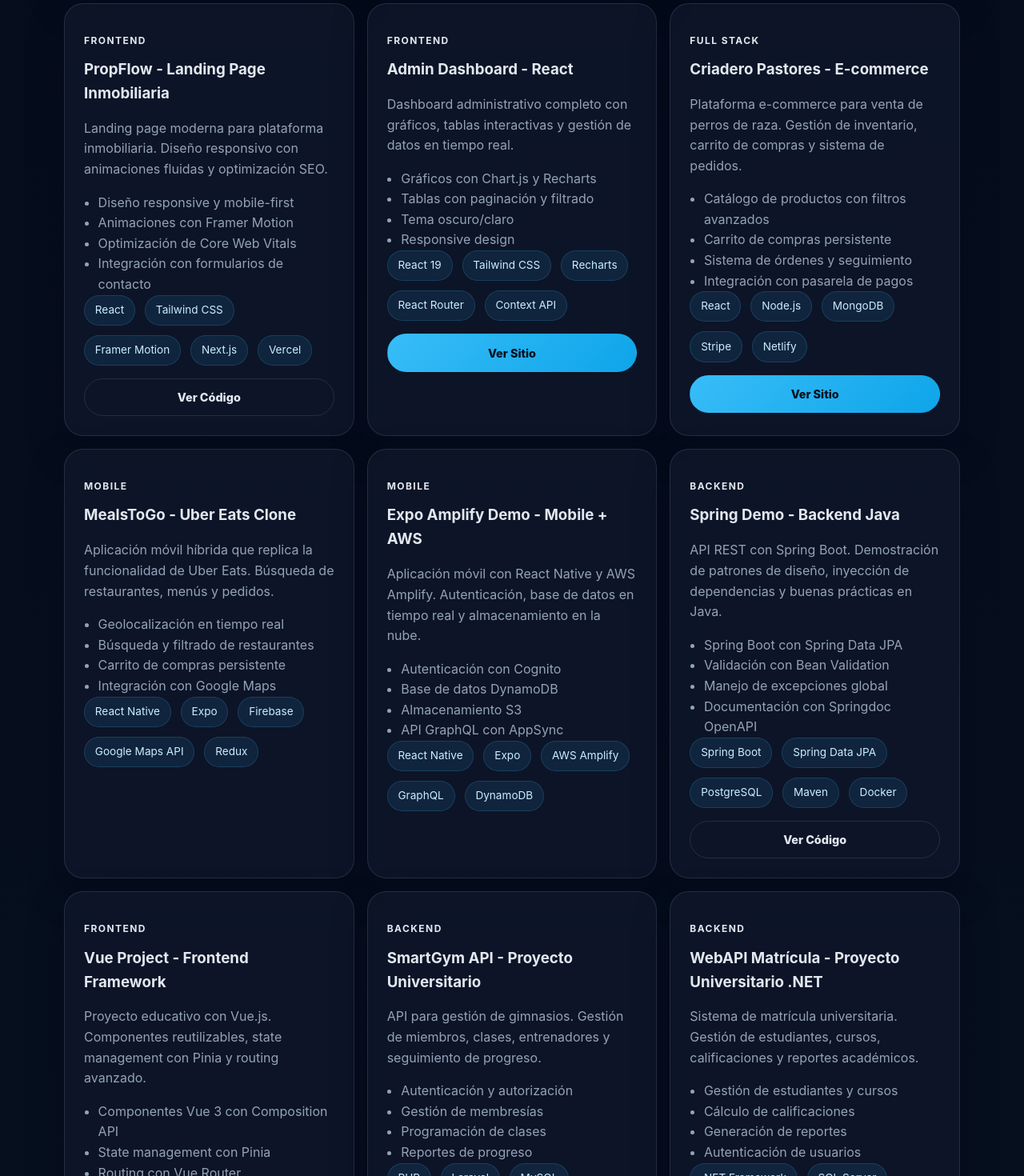
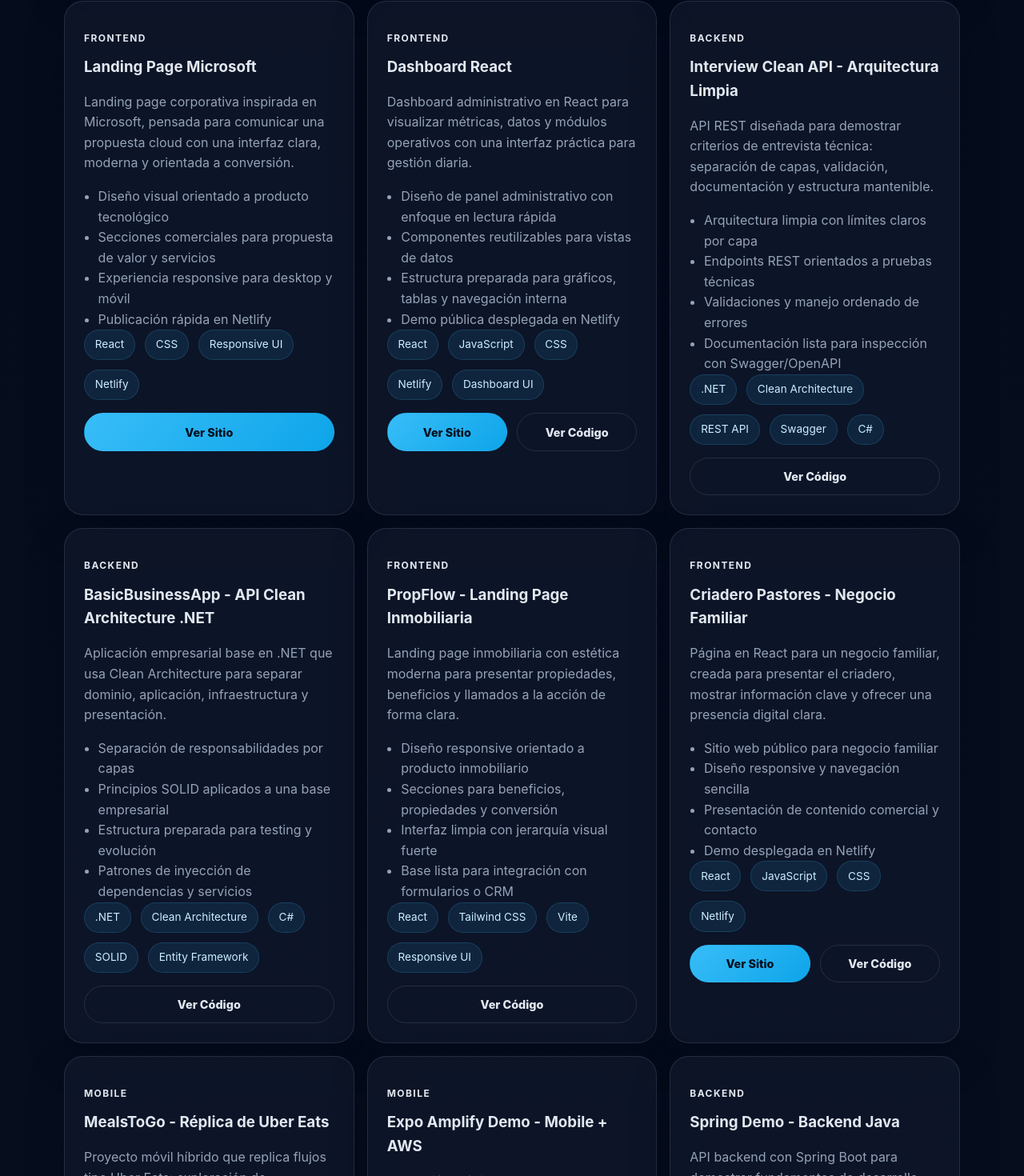
Before and after one commit to full-stack-dev-johncastrosanabria/Portfolio, a React (Vite) app: page / in a window 1280 px wide. Shown: the part 5028-6498 px from the top of the page at 80% size. Built offline with nearby package versions, Linux system fonts and the light colour scheme; no server answers.

Commit message:
Expand project portfolio links

```diff
--- a/src/data/projects.js
+++ b/src/data/projects.js
@@ -1,17 +1,35 @@
 export const projects = [
+  {
+    id: 'portfolio',
+    title: 'Portafolio John Castro Sanabria',
+    category: 'Frontend',
+    description:
+      'Portafolio profesional construido para presentar experiencia, proyectos y contenido técnico con una experiencia rápida, responsive y desplegada en GitHub Pages.',
+    highlights: [
+      'Arquitectura frontend con React, Vite y React Router',
+      'Despliegue automatizado hacia GitHub Pages',
+      'Diseño responsive enfocado en marca personal técnica',
+      'Secciones de proyectos, experiencia, habilidades y blog',
+    ],
+    technologies: ['React', 'Vite', 'Tailwind CSS', 'GitHub Pages', 'GitHub Actions'],
+    liveDemo: 'https://full-stack-dev-johncastrosanabria.github.io/Portfolio/',
+    githubUrl: 'https://github.com/full-stack-dev-johncastrosanabria/Portfolio',
+    featured: true,
+  },
   {
     id: 'reactivities',
     title: 'Reactivities - Red Social Full Stack',
     category: 'Full Stack',
     description:
-      'Plataforma de red social completa con .NET 8 backend y React frontend. Arquitectura limpia con CQRS, MediatR y Entity Framework Core.',
+      'Red social full stack con backend .NET y frontend React, enfocada en actividades, perfiles, comentarios y flujos de interacción en tiempo real.',
     highlights: [
-      'Autenticación JWT y autorización basada en roles',
-      'Real-time updates con SignalR',
+      'Autenticación y autorización con flujo seguro de usuarios',
       'Gestión de actividades, comentarios y followers',
-      'Interfaz moderna con React 19 y Tailwind CSS',
+      'Separación clara entre backend, frontend y capa de datos',
+      'Base sólida para patrones modernos como CQRS y MediatR',
     ],
-    technologies: ['.NET 8', 'React 19', 'SignalR', 'Entity Framework', 'PostgreSQL', 'JWT'],
+    technologies: ['.NET', 'React', 'TypeScript', 'Entity Framework', 'SignalR', 'JWT'],
+    githubUrl: 'https://github.com/castrosanabriajohn/Reactivities',
     featured: true,
   },
   {
@@ -19,119 +37,152 @@ export const projects = [
     title: 'eTickets - Plataforma Cinematográfica',
     category: 'Full Stack Web',
     description:
-      'Sistema de venta de entradas para cines con ASP.NET Core MVC. Gestión de películas, cines, funciones y compra de boletos.',
+      'Aplicación web para venta y administración de entradas de cine, con catálogo, funciones, carrito y gestión de entidades del negocio cinematográfico.',
     highlights: [
-      'Arquitectura MVC con Entity Framework Core',
-      'Carrito de compras y procesamiento de pagos',
-      'Panel administrativo para gestión de contenido',
-      'Autenticación con Identity Framework',
+      'Arquitectura MVC con ASP.NET Core',
+      'Gestión de películas, cines, actores y productores',
+      'Flujo de compra y carrito para entradas',
+      'Panel administrativo para operación del catálogo',
     ],
-    technologies: ['ASP.NET Core MVC', 'Entity Framework', 'SQL Server', 'Bootstrap', 'Stripe'],
+    technologies: ['ASP.NET Core MVC', 'Entity Framework', 'SQL Server', 'Bootstrap', 'C#'],
+    githubUrl: 'https://github.com/castrosanabriajohn/eTickets',
     featured: true,
+  },
+  {
+    id: 'microsoft-landing',
+    title: 'Landing Page Microsoft',
+    category: 'Frontend',
+    description:
+      'Landing page corporativa inspirada en Microsoft, pensada para comunicar una propuesta cloud con una interfaz clara, moderna y orientada a conversión.',
+    highlights: [
+      'Diseño visual orientado a producto tecnológico',
+      'Secciones comerciales para propuesta de valor y servicios',
+      'Experiencia responsive para desktop y móvil',
+      'Publicación rápida en Netlify',
+    ],
+    technologies: ['React', 'CSS', 'Responsive UI', 'Netlify'],
+    liveDemo: 'https://bocetoms.netlify.app/',
+  },
+  {
+    id: 'admin-dashboard',
+    title: 'Dashboard React',
+    category: 'Frontend',
+    description:
+      'Dashboard administrativo en React para visualizar métricas, datos y módulos operativos con una interfaz práctica para gestión diaria.',
+    highlights: [
+      'Diseño de panel administrativo con enfoque en lectura rápida',
+      'Componentes reutilizables para vistas de datos',
+      'Estructura preparada para gráficos, tablas y navegación interna',
+      'Demo pública desplegada en Netlify',
+    ],
+    technologies: ['React', 'JavaScript', 'CSS', 'Netlify', 'Dashboard UI'],
+    liveDemo: 'https://johns-admin-dashboard-react.netlify.app/',
+    githubUrl: 'https://github.com/castrosanabriajohn/admin-dashboard',
   },
   {
     id: 'clean-api',
     title: 'Interview Clean API - Arquitectura Limpia',
     category: 'Backend',
     description:
-      'API REST implementando Clean Architecture con separación clara de capas, SOLID principles y patrones de diseño avanzados.',
+      'API REST diseñada para demostrar criterios de entrevista técnica: separación de capas, validación, documentación y estructura mantenible.',
     highlights: [
-      'Arquitectura en capas: Presentation, Application, Domain, Infrastructure',
-      'Validación con FluentValidation',
-      'Logging y manejo de excepciones centralizado',
-      'Documentación con Swagger/OpenAPI',
+      'Arquitectura limpia con límites claros por capa',
+      'Endpoints REST orientados a pruebas técnicas',
+      'Validaciones y manejo ordenado de errores',
+      'Documentación lista para inspección con Swagger/OpenAPI',
     ],
-    technologies: ['.NET Core', 'Clean Architecture', 'FluentValidation', 'AutoMapper', 'Swagger'],
+    technologies: ['.NET', 'Clean Architecture', 'REST API', 'Swagger', 'C#'],
     githubUrl: 'https://github.com/full-stack-dev-johncastrosanabria/InterviewCleanApi',
+  },
+  {
+    id: 'basic-business-app',
+    title: 'BasicBusinessApp - API Clean Architecture .NET',
+    category: 'Backend',
+    description:
+      'Aplicación empresarial base en .NET que usa Clean Architecture para separar dominio, aplicación, infraestructura y presentación.',
+    highlights: [
+      'Separación de responsabilidades por capas',
+      'Principios SOLID aplicados a una base empresarial',
+      'Estructura preparada para testing y evolución',
+      'Patrones de inyección de dependencias y servicios',
+    ],
+    technologies: ['.NET', 'Clean Architecture', 'C#', 'SOLID', 'Entity Framework'],
+    githubUrl: 'https://github.com/castrosanabriajohn/BasicBusinessAppV1',
   },
   {
     id: 'propflow',
     title: 'PropFlow - Landing Page Inmobiliaria',
     category: 'Frontend',
     description:
-      'Landing page moderna para plataforma inmobiliaria. Diseño responsivo con animaciones fluidas y optimización SEO.',
+      'Landing page inmobiliaria con estética moderna para presentar propiedades, beneficios y llamados a la acción de forma clara.',
     highlights: [
-      'Diseño responsive y mobile-first',
-      'Animaciones con Framer Motion',
-      'Optimización de Core Web Vitals',
-      'Integración con formularios de contacto',
+      'Diseño responsive orientado a producto inmobiliario',
+      'Secciones para beneficios, propiedades y conversión',
+      'Interfaz limpia con jerarquía visual fuerte',
+      'Base lista para integración con formularios o CRM',
     ],
-    technologies: ['React', 'Tailwind CSS', 'Framer Motion', 'Next.js', 'Vercel'],
+    technologies: ['React', 'Tailwind CSS', 'Vite', 'Responsive UI'],
     githubUrl: 'https://github.com/full-stack-dev-johncastrosanabria/PropFlow',
   },
   {
-    id: 'admin-dashboard',
-    title: 'Admin Dashboard - React',
+    id: 'criadero-pastores',
+    title: 'Criadero Pastores - Negocio Familiar',
     category: 'Frontend',
     description:
-      'Dashboard administrativo completo con gráficos, tablas interactivas y gestión de datos en tiempo real.',
+      'Página en React para un negocio familiar, creada para presentar el criadero, mostrar información clave y ofrecer una presencia digital clara.',
     highlights: [
-      'Gráficos con Chart.js y Recharts',
-      'Tablas con paginación y filtrado',
-      'Tema oscuro/claro',
-      'Responsive design',
+      'Sitio web público para negocio familiar',
+      'Diseño responsive y navegación sencilla',
+      'Presentación de contenido comercial y contacto',
+      'Demo desplegada en Netlify',
     ],
-    technologies: ['React 19', 'Tailwind CSS', 'Recharts', 'React Router', 'Context API'],
-    liveDemo: 'https://johns-admin-dashboard-react.netlify.app/',
-    featured: false,
-  },
-  {
-    id: 'criadero-pastores',
-    title: 'Criadero Pastores - E-commerce',
-    category: 'Full Stack',
-    description:
-      'Plataforma e-commerce para venta de perros de raza. Gestión de inventario, carrito de compras y sistema de pedidos.',
-    highlights: [
-      'Catálogo de productos con filtros avanzados',
-      'Carrito de compras persistente',
-      'Sistema de órdenes y seguimiento',
-      'Integración con pasarela de pagos',
-    ],
-    technologies: ['React', 'Node.js', 'MongoDB', 'Stripe', 'Netlify'],
+    technologies: ['React', 'JavaScript', 'CSS', 'Netlify'],
     liveDemo: 'https://canesbarvae.netlify.app/',
-    featured: false,
+    githubUrl: 'https://github.com/castrosanabriajohn/criadero-pastores',
   },
   {
     id: 'meals-to-go',
-    title: 'MealsToGo - Uber Eats Clone',
+    title: 'MealsToGo - Réplica de Uber Eats',
     category: 'Mobile',
     description:
-      'Aplicación móvil híbrida que replica la funcionalidad de Uber Eats. Búsqueda de restaurantes, menús y pedidos.',
+      'Proyecto móvil híbrido que replica flujos tipo Uber Eats: exploración de restaurantes, menús, favoritos y experiencia de compra desde React Native.',
     highlights: [
-      'Geolocalización en tiempo real',
-      'Búsqueda y filtrado de restaurantes',
-      'Carrito de compras persistente',
-      'Integración con Google Maps',
+      'Aplicación móvil híbrida con React Native',
+      'Búsqueda y navegación de restaurantes',
+      'Persistencia de favoritos y datos de usuario',
+      'Integración con servicios móviles y mapas',
     ],
     technologies: ['React Native', 'Expo', 'Firebase', 'Google Maps API', 'Redux'],
+    githubUrl: 'https://github.com/castrosanabriajohn/MealsToGo',
   },
   {
     id: 'expo-amplify-demo',
     title: 'Expo Amplify Demo - Mobile + AWS',
     category: 'Mobile',
     description:
-      'Aplicación móvil con React Native y AWS Amplify. Autenticación, base de datos en tiempo real y almacenamiento en la nube.',
+      'Aplicación móvil con React Native y AWS Amplify para explorar autenticación, servicios cloud y backend administrado desde el ecosistema AWS.',
     highlights: [
-      'Autenticación con Cognito',
-      'Base de datos DynamoDB',
-      'Almacenamiento S3',
-      'API GraphQL con AppSync',
+      'Base móvil con Expo y React Native',
+      'Integración con AWS Amplify',
+      'Enfoque en autenticación y backend cloud',
+      'Proyecto útil para validar arquitectura mobile + cloud',
     ],
-    technologies: ['React Native', 'Expo', 'AWS Amplify', 'GraphQL', 'DynamoDB'],
+    technologies: ['React Native', 'Expo', 'AWS Amplify', 'GraphQL', 'Cloud'],
+    githubUrl: 'https://github.com/castrosanabriajohn/expo-amplify-demo',
   },
   {
     id: 'spring-demo',
     title: 'Spring Demo - Backend Java',
     category: 'Backend',
     description:
-      'API REST con Spring Boot. Demostración de patrones de diseño, inyección de dependencias y buenas prácticas en Java.',
+      'API backend con Spring Boot para demostrar fundamentos de desarrollo Java empresarial, endpoints REST y organización por capas.',
     highlights: [
-      'Spring Boot con Spring Data JPA',
-      'Validación con Bean Validation',
-      'Manejo de excepciones global',
-      'Documentación con Springdoc OpenAPI',
+      'API REST con Spring Boot',
+      'Estructura backend clara y extensible',
+      'Validación y manejo de errores',
+      'Base adecuada para servicios Java modernos',
     ],
-    technologies: ['Spring Boot', 'Spring Data JPA', 'PostgreSQL', 'Maven', 'Docker'],
+    technologies: ['Spring Boot', 'Java', 'REST API', 'Maven', 'Backend'],
     githubUrl: 'https://github.com/full-stack-dev-johncastrosanabria/spring-demo',
   },
   {
@@ -139,69 +190,89 @@ export const projects = [
     title: 'Vue Project - Frontend Framework',
     category: 'Frontend',
     description:
-      'Proyecto educativo con Vue.js. Componentes reutilizables, state management con Pinia y routing avanzado.',
+      'Proyecto web en Vue orientado a practicar componentes, estado, rutas y construcción de interfaces modernas con el ecosistema Vue.',
     highlights: [
-      'Componentes Vue 3 con Composition API',
-      'State management con Pinia',
-      'Routing con Vue Router',
-      'Estilos con Tailwind CSS',
+      'Componentes Vue reutilizables',
+      'Estructura pensada para vistas y navegación',
+      'Práctica de patrones frontend modernos',
+      'Base educativa para escalar a aplicaciones SPA',
     ],
-    technologies: ['Vue 3', 'Pinia', 'Vue Router', 'Tailwind CSS', 'Vite'],
+    technologies: ['Vue', 'JavaScript', 'Vue Router', 'Vite', 'Frontend'],
+    githubUrl: 'https://github.com/castrosanabriajohn/vue-project-section10',
   },
   {
     id: 'smartgym-api',
-    title: 'SmartGym API - Proyecto Universitario',
+    title: 'SmartGym - Proyecto Universitario PHP',
     category: 'Backend',
     description:
-      'API para gestión de gimnasios. Gestión de miembros, clases, entrenadores y seguimiento de progreso.',
+      'Proyecto universitario en PHP para la gestión de operaciones de gimnasio, con foco en miembros, clases y administración interna.',
     highlights: [
-      'Autenticación y autorización',
-      'Gestión de membresías',
-      'Programación de clases',
-      'Reportes de progreso',
+      'Gestión de datos para miembros y servicios',
+      'Modelo orientado a procesos de gimnasio',
+      'Backend universitario con estructura CRUD',
+      'Aplicación práctica de lógica de negocio en PHP',
     ],
-    technologies: ['PHP', 'Laravel', 'MySQL', 'REST API', 'JWT'],
+    technologies: ['PHP', 'MySQL', 'Backend', 'CRUD', 'University Project'],
+    githubUrl: 'https://github.com/castrosanabriajohn/smartgym',
   },
   {
     id: 'webapi-matricula',
-    title: 'WebAPI Matrícula - Proyecto Universitario .NET',
+    title: 'WebAPI Matrícula - Proyecto Universitario .NET MVC',
     category: 'Backend',
     description:
-      'Sistema de matrícula universitaria. Gestión de estudiantes, cursos, calificaciones y reportes académicos.',
+      'Sistema universitario .NET para gestión de matrícula, estudiantes y cursos, construido como ejercicio integral de backend académico.',
     highlights: [
-      'Gestión de estudiantes y cursos',
-      'Cálculo de calificaciones',
-      'Generación de reportes',
-      'Autenticación de usuarios',
+      'Gestión de estudiantes, cursos y matrícula',
+      'Lógica de negocio académica',
+      'Estructura basada en .NET y MVC/Web API',
+      'Persistencia de datos con SQL Server',
     ],
-    technologies: ['.NET Framework', 'SQL Server', 'Entity Framework', 'Web API', 'LINQ'],
+    technologies: ['.NET MVC', 'C#', 'SQL Server', 'Entity Framework', 'Web API'],
+    githubUrl: 'https://github.com/castrosanabriajohn/WebAPIMatricula_3C2023',
   },
   {
     id: 'wcf-tarjetas',
     title: 'WCF Servicio Tarjetas - Proyecto Universitario',
     category: 'Backend',
     description:
-      'Servicio WCF para gestión de tarjetas de crédito. Validación, procesamiento y seguridad de transacciones.',
+      'Servicio WCF universitario para operaciones relacionadas con tarjetas, aplicando comunicación SOAP y conceptos clásicos de servicios distribuidos.',
     highlights: [
-      'Servicio WCF distribuido',
-      'Validación de tarjetas',
-      'Procesamiento de transacciones',
-      'Seguridad y encriptación',
+      'Servicio distribuido con WCF',
+      'Contratos SOAP para comunicación entre sistemas',
+      'Operaciones orientadas a tarjetas',
+      'Práctica de integración en .NET Framework',
     ],
-    technologies: ['WCF', '.NET Framework', 'SOAP', 'SQL Server', 'Encryption'],
+    technologies: ['WCF', '.NET Framework', 'SOAP', 'C#', 'SQL Server'],
+    githubUrl: 'https://github.com/castrosanabriajohn/WcfServicioTarjetas_3C2023-Ulacit',
   },
   {
-    id: 'basic-business-app',
-    title: 'BasicBusinessApp - Clean Architecture .NET',
+    id: 'personas-solution',
+    title: 'PersonasSolution - Gestión de Personas',
     category: 'Backend',
     description:
-      'Aplicación empresarial con arquitectura limpia. Demostración de SOLID principles, patrones de diseño y testing.',
+      'Solución backend para gestionar entidades de personas, pensada como base práctica para operaciones CRUD, separación de capas y persistencia.',
     highlights: [
-      'Arquitectura limpia en capas',
-      'SOLID principles aplicados',
-      'Unit testing con xUnit',
-      'Inyección de dependencias',
+      'Modelo de dominio centrado en personas',
+      'Operaciones CRUD organizadas',
+      'Estructura preparada para extender reglas de negocio',
+      'Proyecto útil para demostrar fundamentos backend',
     ],
-    technologies: ['.NET Core', 'Clean Architecture', 'xUnit', 'Moq', 'AutoMapper'],
+    technologies: ['.NET', 'C#', 'CRUD', 'Backend', 'SQL'],
+    githubUrl: 'https://github.com/full-stack-dev-johncastrosanabria/PersonasSolution',
+  },
+  {
+    id: 'flask-product-api',
+    title: 'Flask Product API',
+    category: 'Backend',
+    description:
+      'API ligera en Flask para gestión de productos, ideal para demostrar endpoints REST, simplicidad de Python y construcción rápida de servicios.',
+    highlights: [
+      'API REST compacta con Flask',
+      'Gestión de productos mediante endpoints claros',
+      'Base simple para pruebas, integración o prototipos',
+      'Demuestra versatilidad fuera del stack .NET',
+    ],
+    technologies: ['Python', 'Flask', 'REST API', 'Backend', 'Products'],
+    githubUrl: 'https://github.com/full-stack-dev-johncastrosanabria/FlaskApiProdcuct',
   },
 ];
```
